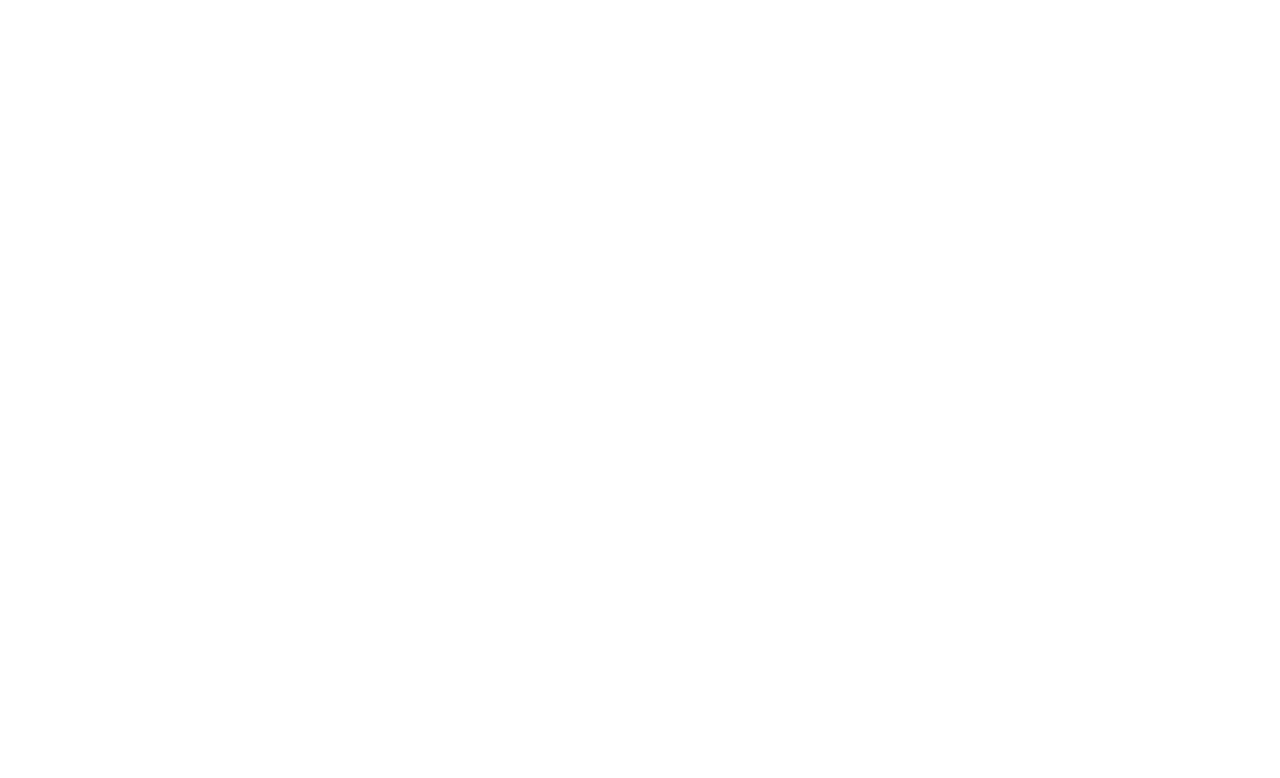
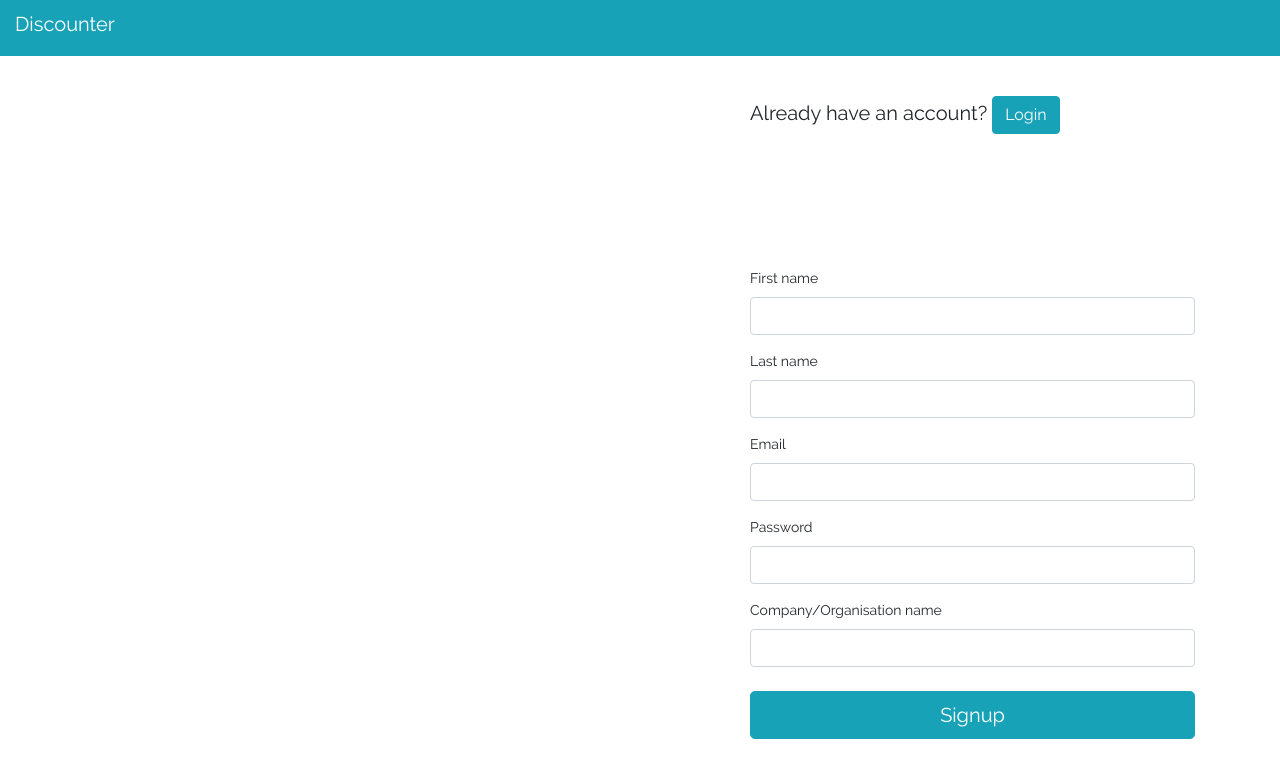
Before and after one commit to johnotu/discounter, a React (Create React App) app: page /signup in a window 1280 px wide. Shown: the top 778 px of the page. Built offline with nearby package versions, Linux system fonts and the light colour scheme.

Commit message:
Signup and login
Added signup and login components

```diff
--- a/src/App.js
+++ b/src/App.js
@@ -14,7 +14,7 @@
 import Analytics from './components/Analytics';
 import NewGroup from './components/NewGroup';
 import ErrorBoundary from './components/ErrorBoundary';
-// import AccountSignup from './components/AccountSignup';
+import SignupLogin from './components/SignupLogin';
 
 const App = () => {
   return (
@@ -26,7 +26,8 @@
         <Route path='/group-signup/:id' exact render={props => <Signup {...props} group={groups.find(group => group.id === props.match.params.id)} />} />
       <Route path='/analytics' exact render={props => <Analytics {...props} groups={groups} />} />
         <Route path='/new-group' exact component={NewGroup} />
-        {/* <Route path='/signup' exact render component={AccountSignup} /> */}
+        <Route path='/signup' exact render={props => <SignupLogin {...props} action='signup' />} />
+        <Route path='/login' exact render={props => <SignupLogin {...props} action='login' />} />
       </Router>
     </ErrorBoundary>
   );
--- /dev/null
+++ b/src/components/SignupLogin.js
@@ -0,0 +1,27 @@
+import React, { useState } from 'react';
+
+import TopNav from './TopNav';
+import Login from './forms/Login';
+import Signup from './forms/Signup';
+
+const AccountSignup = props => {
+  const [action, setAction] = useState(props.action);
+  return (
+    <div className="admin">
+      <TopNav />
+    <main role="main">
+    <div className="container py-5">
+      <div className="row">
+        <div className="col-md-7"></div>
+        <div className="col-md-5">
+              {action === 'signup' ? <Signup /> : <Login /> }
+        </div>
+      </div>
+      </div>
+
+        </main>
+    </div>
+  )
+}
+
+export default AccountSignup;
--- /dev/null
+++ b/src/components/forms/Login.js
@@ -0,0 +1,24 @@
+import React from 'react';
+
+const Login = () => {
+
+  return (
+    <div>
+      <p className="lead account-action-notice">Don't have an account? <a href="signup" className="btn btn-info">Signup</a></p>
+      {/* <h4 className="my-4">Login to your account</h4> */}
+
+      <div className="form-group">
+        <label htmlFor="adminEmail">Email</label>
+        <input className="form-control" type="email" name="adminEmail" id="adminEmail" />
+      </div>
+      <div className="form-group">
+        <label htmlFor="adminPassword">Password</label>
+        <input className="form-control" type="password" name="adminPassword" id="adminPassword" />
+      </div>
+
+      <button className="btn btn-info btn-lg btn-block mt-4">Login</button>
+    </div>
+  );
+}
+
+export default Login;
--- /dev/null
+++ b/src/components/forms/Signup.js
@@ -0,0 +1,34 @@
+import React from 'react';
+
+const Signup = () => {
+  return (
+    <div>
+      <p className="lead account-action-notice">Already have an account? <a href="/login" className="btn btn-info">Login</a></p>
+      {/* <h4 className="my-4">Create an account</h4> */}
+      <div className="form-group">
+        <label htmlFor="adminFirstName">First name</label>
+        <input className="form-control" type="text" name="adminFirstName" id="adminFirstName" />
+      </div>
+      <div className="form-group">
+        <label htmlFor="adminLastName">Last name</label>
+        <input className="form-control" type="text" name="adminLastName" id="adminLastName" />
+      </div>
+      <div className="form-group">
+        <label htmlFor="adminEmail">Email</label>
+        <input className="form-control" type="email" name="adminEmail" id="adminEmail" />
+      </div>
+      <div className="form-group">
+        <label htmlFor="adminPassword">Password</label>
+        <input className="form-control" type="password" name="adminPassword" id="adminPassword" />
+      </div>
+      <div className="form-group">
+        <label htmlFor="name">Company/Organisation name</label>
+        <input className="form-control" type="text" name="name" id="name" />
+      </div>
+      <button className="btn btn-info btn-lg btn-block mt-4">Signup</button>
+    </div>
+
+  );
+}
+
+export default Signup;
--- a/src/index.css
+++ b/src/index.css
@@ -83,3 +83,7 @@
   /* background-color: rgba(0, 0, 0, .25); */
   /* box-shadow: inset -1px 0 0 rgba(0, 0, 0, .25); */
 }
+
+.account-action-notice {
+  margin-bottom: 30%;
+}
```
